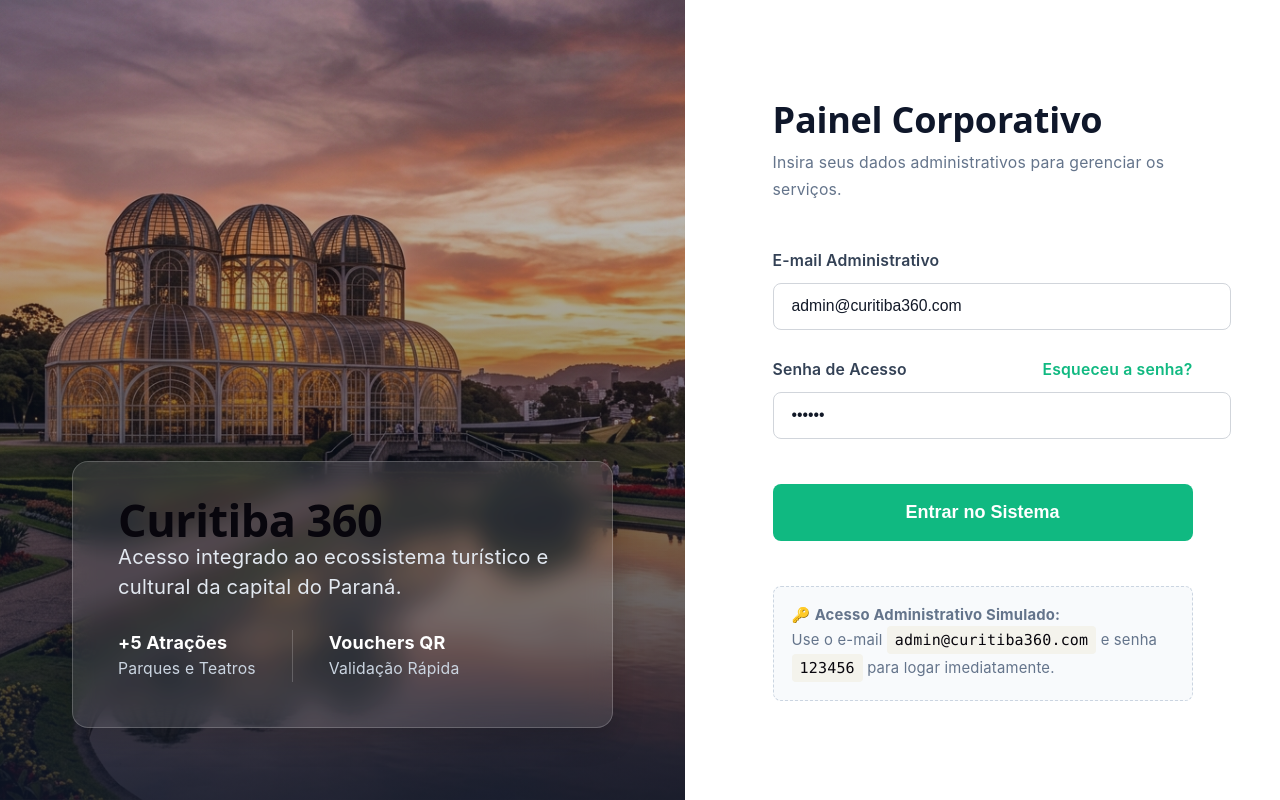
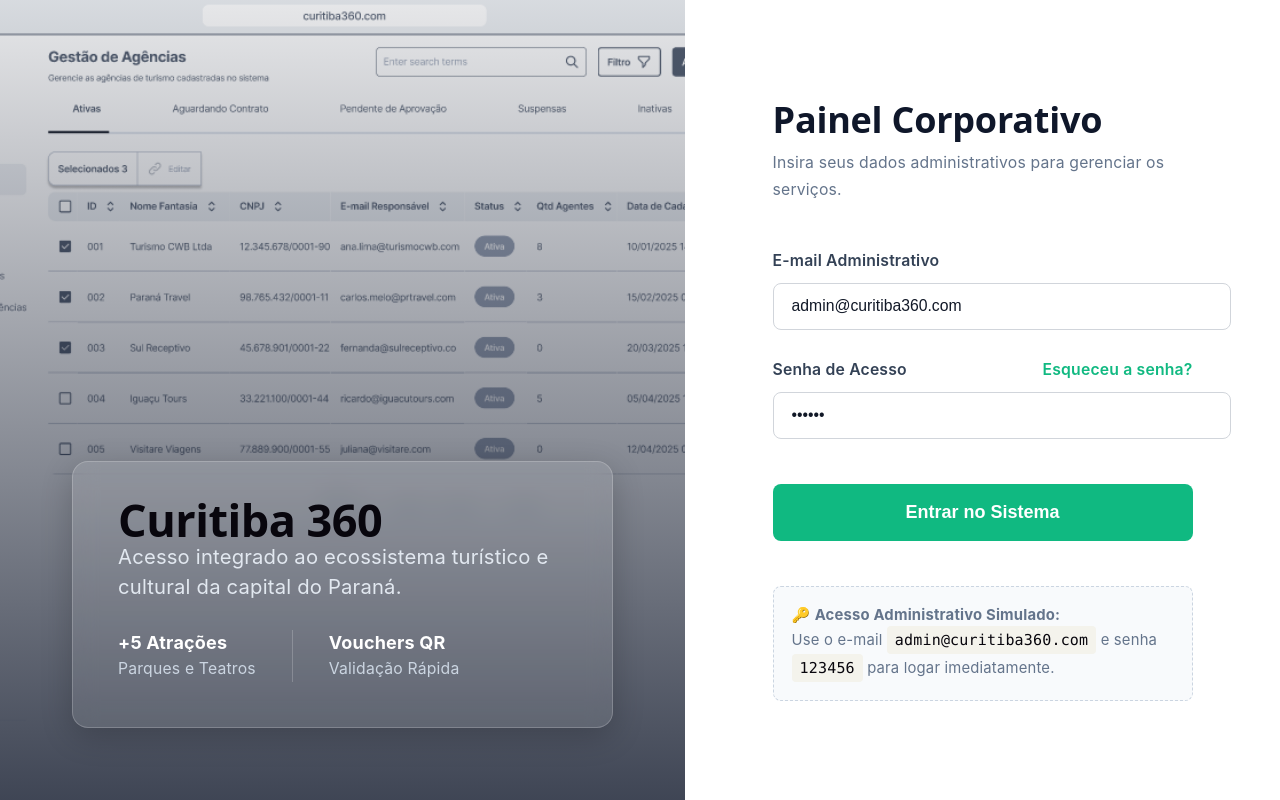
Before and after one commit to viniciuscasagrande-creator/Curitiba-360, a React (Vite) app in the folder curitiba360-backoffice/: page /login in a window 1280 px wide. Built offline with nearby package versions, Linux system fonts and the light colour scheme.

Commit message:
design: atualiza banner de login para curitiba_login_banner.png

```diff
--- a/curitiba360-backoffice/src/pages/Login.jsx
+++ b/curitiba360-backoffice/src/pages/Login.jsx
@@ -30,7 +30,7 @@ export default function Login() {
       <div style={{
         flex: 1.2,
         position: 'relative',
-        backgroundImage: 'url(/curitiba_login_banner.jpg)',
+        backgroundImage: 'url(/curitiba_login_banner.png)',
         backgroundSize: 'cover',
         backgroundPosition: 'center',
         display: 'flex',
```
Also changed, not shown: curitiba360-backoffice/public/curitiba_login_banner.jpg (deleted), curitiba360-backoffice/public/curitiba_login_banner.png (added).
